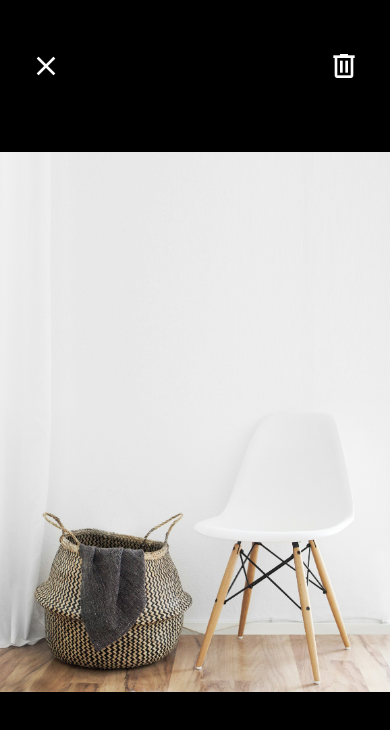
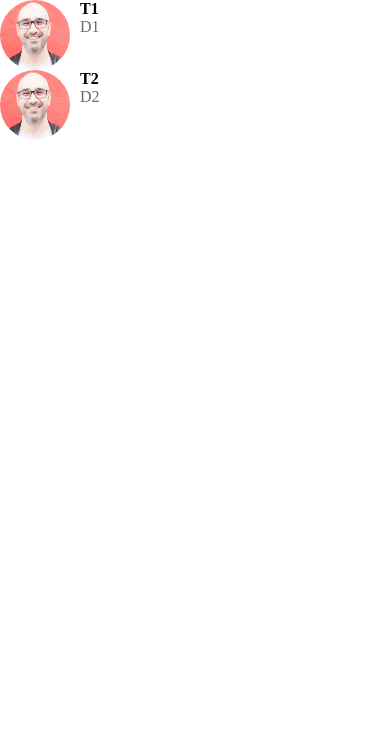
Before and after one commit to sagarniroula112/Reference--React-Native, a React Native app: screen / in a window 390 px wide. Shown: the top 730 px of the page. Built offline with nearby package versions, Linux system fonts and the light colour scheme.

Commit message:
Working with list items.

```diff
--- a/App.js
+++ b/App.js
@@ -2,7 +2,8 @@
 import { View } from "react-native";
 
 import ViewImageScreen from "./app/screens/ViewImageScreen";
+import MessagesScreen from "./app/screens/MessagesScreen";
 
 export default function App() {
-  return <ViewImageScreen />;
+  return <MessagesScreen />;
 }
--- /dev/null
+++ b/app/components/Screen.js
@@ -0,0 +1,15 @@
+import React from "react";
+import Constants from "expo-constants";
+import { SafeAreaView, StyleSheet } from "react-native";
+
+function Screen({ children }) {
+  return <SafeAreaView style={styles.screen}>{children}</SafeAreaView>;
+}
+
+const styles = StyleSheet.create({
+  screen: {
+    paddingTop: Constants.statusBarHeight,
+  },
+});
+
+export default Screen;
--- /dev/null
+++ b/app/screens/MessagesScreen.js
@@ -0,0 +1,42 @@
+import React from "react";
+import { FlatList, StyleSheet } from "react-native";
+
+import ListItem from "../components/ListItem";
+import Screen from "../components/Screen";
+
+const messages = [
+  {
+    id: 1,
+    title: "T1",
+    description: "D1",
+    image: require("../assets/mosh.jpg"),
+  },
+  {
+    id: 2,
+    title: "T2",
+    description: "D2",
+    image: require("../assets/mosh.jpg"),
+  },
+];
+
+function MessagesScreen(props) {
+  return (
+    <Screen>
+      <FlatList
+        data={messages}
+        keyExtractor={(messages) => messages.id.toString()}
+        renderItem={({ item }) => (
+          <ListItem
+            title={item.title}
+            subTitle={item.description}
+            image={item.image}
+          />
+        )}
+      ></FlatList>
+    </Screen>
+  );
+}
+
+const styles = StyleSheet.create({});
+
+export default MessagesScreen;
--- a/package.json
+++ b/package.json
@@ -12,6 +12,7 @@
   "dependencies": {
     "@react-native-community/hooks": "^3.0.0",
     "expo": "~52.0.11",
+    "expo-constants": "^17.0.3",
     "expo-status-bar": "~2.0.0",
     "react": "18.3.1",
     "react-native": "0.76.3"
```
Also changed, not shown: 1 other file (tests, documents, lock files or other folders).
